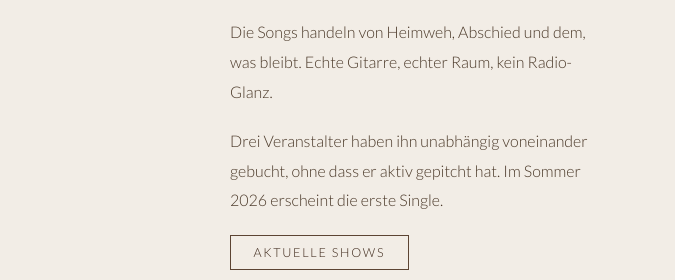
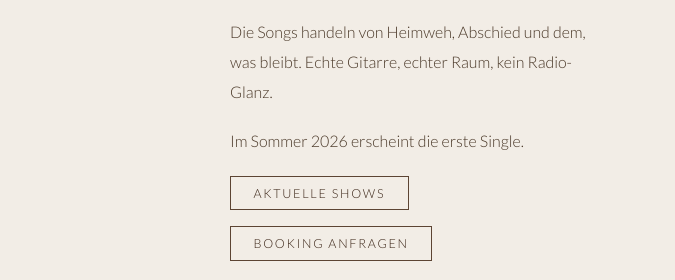
Before and after one commit to beeremoji/rickysachs-website, a plain HTML site: page index.html in a window 1280 px wide. Shown: the part 1932-2212 px from the top of the page, 0-675 px from the left. Drawn offline with nearby package versions, Linux system fonts and the light colour scheme; a web font is replaced by a local one.

Commit message:
About: remove 'Drei Veranstalter' sentence
Co-Authored-By: Claude Sonnet 4.6 <noreply@anthropic.com>

```diff
--- a/index.html
+++ b/index.html
@@ -1513,7 +1513,7 @@
           <h2>German Country</h2>
           <p>Ricky Sachs ist Country-Sänger und Singer-Songwriter aus Aalen, Deutschland. Er schreibt und spielt seine eigenen Songs - roh, akustisch, auf Englisch.</p>
           <p>Die Songs handeln von Heimweh, Abschied und dem, was bleibt. Echte Gitarre, echter Raum, kein Radio-Glanz.</p>
-          <p>Drei Veranstalter haben ihn unabhängig voneinander gebucht, ohne dass er aktiv gepitcht hat. Im Sommer 2026 erscheint die erste Single.</p>
+          <p>Im Sommer 2026 erscheint die erste Single.</p>
           <div class="about-links">
             <a href="#shows" class="about-link">Aktuelle Shows</a>
             <a href="#booking" class="about-link">Booking anfragen</a>
```
